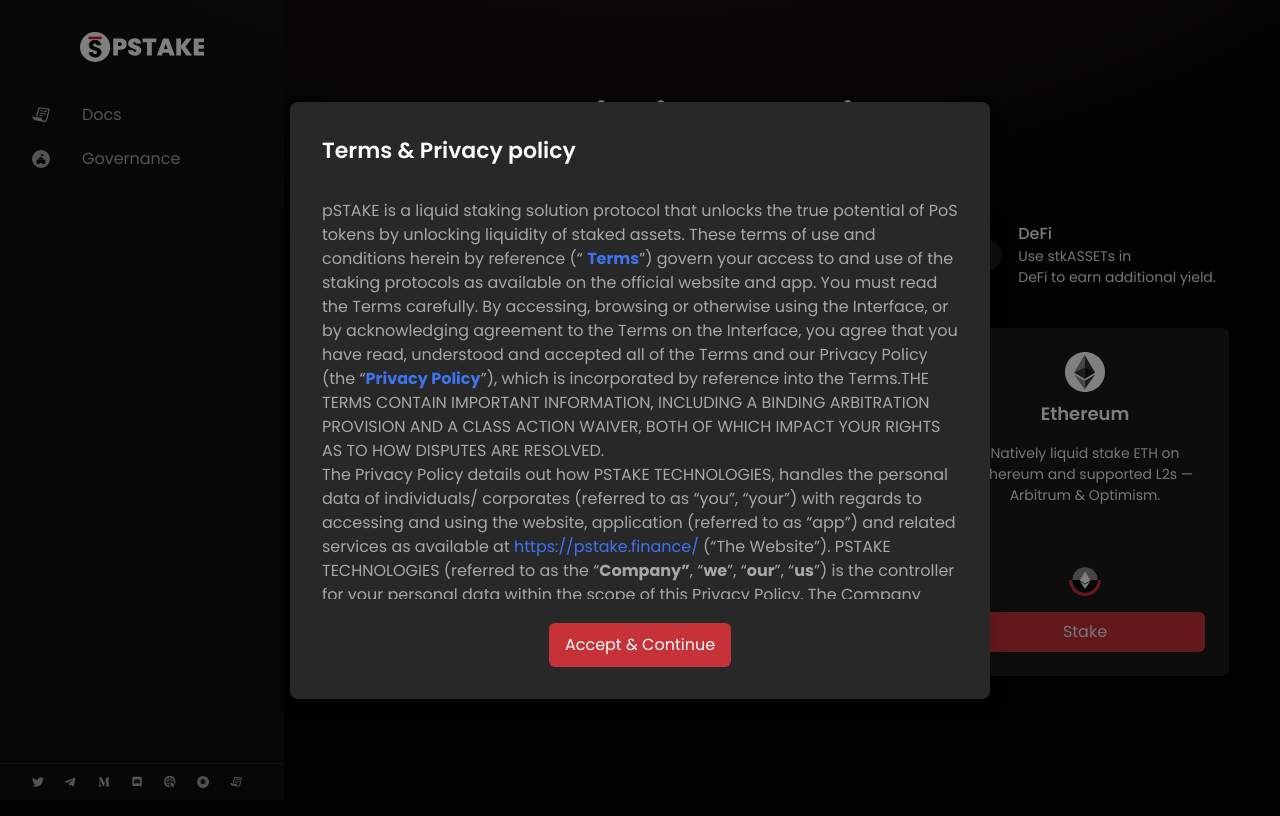
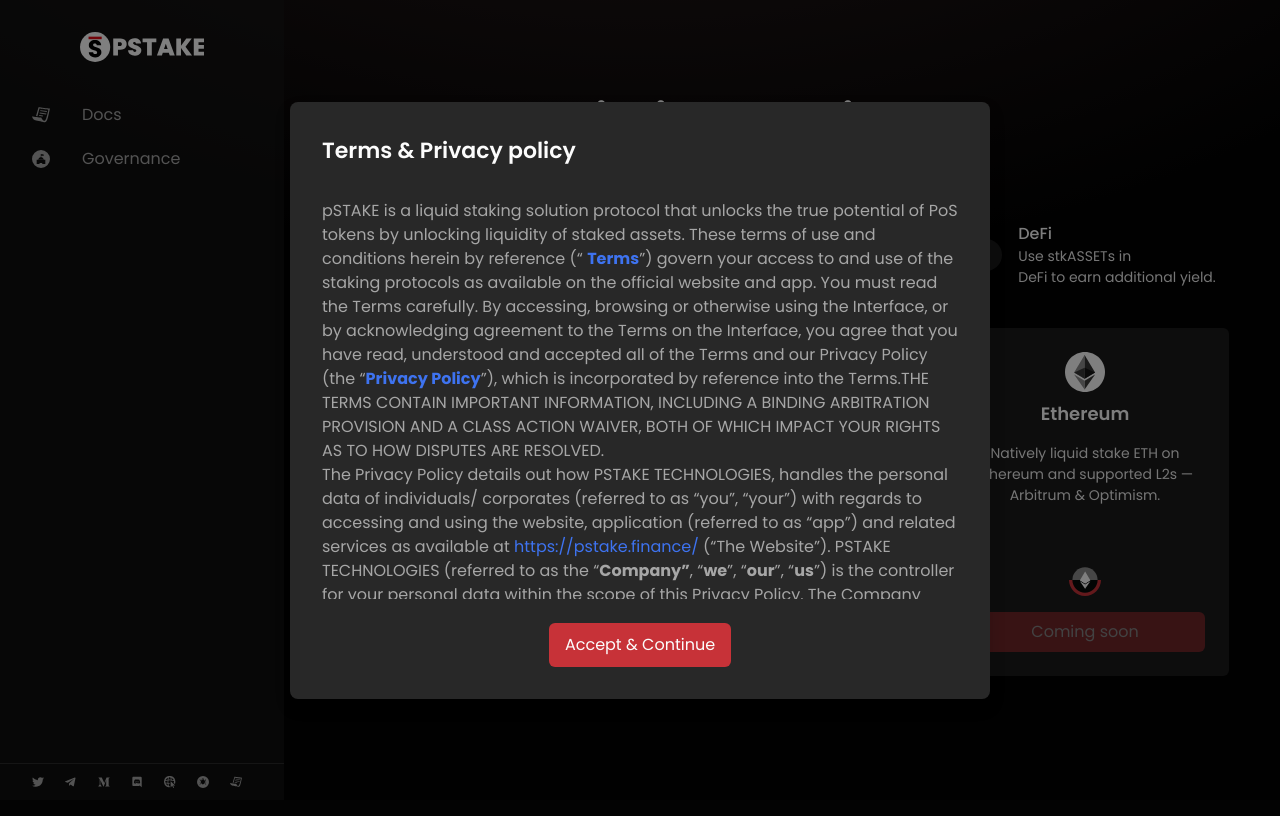
Before and after one commit to persistenceOne/pStake-webapp-LandingPage, a Next.js app: page / in a window 1280 px wide. Built offline with nearby package versions, Linux system fonts and the light colour scheme.

Commit message:
update network cards

```diff
--- a/src/components/organisms/networks/cards.tsx
+++ b/src/components/organisms/networks/cards.tsx
@@ -13,6 +13,7 @@
       apy: 1,
       supportedNetworks: ["/images/logos/stk_atom.svg"],
       buttonText: "Stake",
+      launched: true,
       buttonUrl: "https://cosmos.pstake.finance/"
     },
     {
@@ -24,6 +25,7 @@
       apy: 4,
       supportedNetworks: ["/images/logos/stk_bnb.svg"],
       buttonText: "Stake",
+      launched: true,
       buttonUrl: "https://bnb.pstake.finance/"
     },
     {
@@ -34,7 +36,8 @@
         "Natively liquid stake ETH on Ethereum and supported L2s  — Arbitrum & Optimism.",
       apy: 12,
       supportedNetworks: ["/images/logos/stk_eth.svg"],
-      buttonText: "Stake",
+      buttonText: "Coming soon",
+      launched: false,
       buttonUrl: "https://eth.pstake.finance/"
     }
   ];
@@ -84,8 +87,10 @@
                 href={item.buttonUrl}
                 target={"_blank"}
                 passHref
-                className="text-center text-light-emphasis rounded-md bg-[#c73238]
-                 py-[0.5rem] px-4 w-full block hover:bg-[#cb575bfa]"
+                className={`text-center text-light-emphasis rounded-md bg-[#c73238]
+                 py-[0.5rem] px-4 w-full block hover:bg-[#cb575bfa] ${
+                   !item.launched ? "pointer-events-none opacity-50" : ""
+                 }`}
               >
                 {item.buttonText}
               </Link>
```
